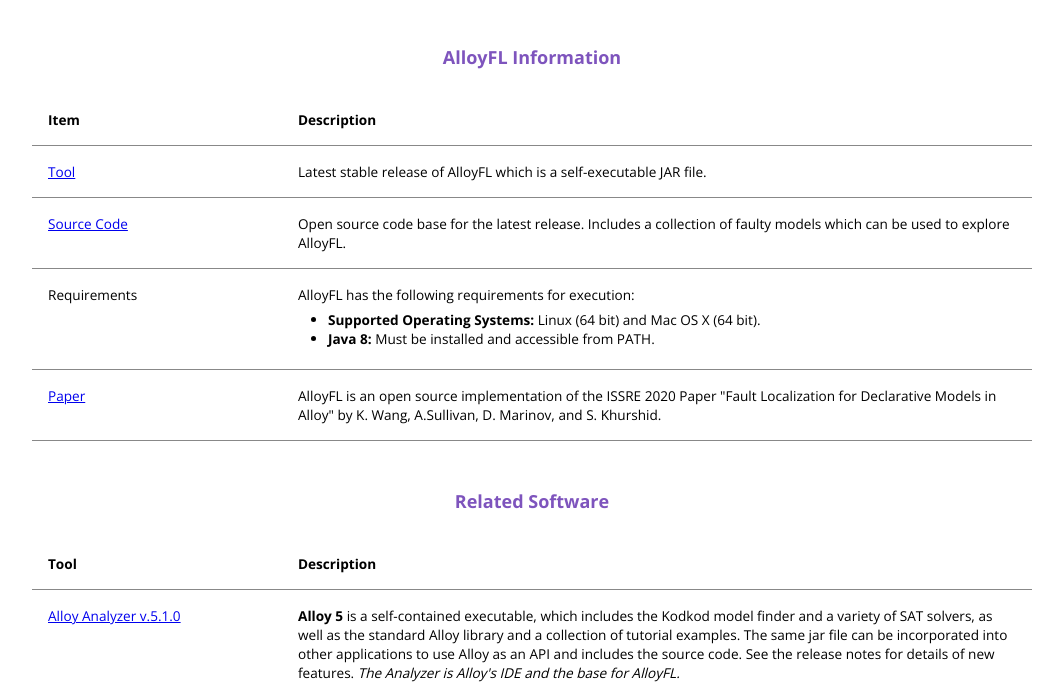
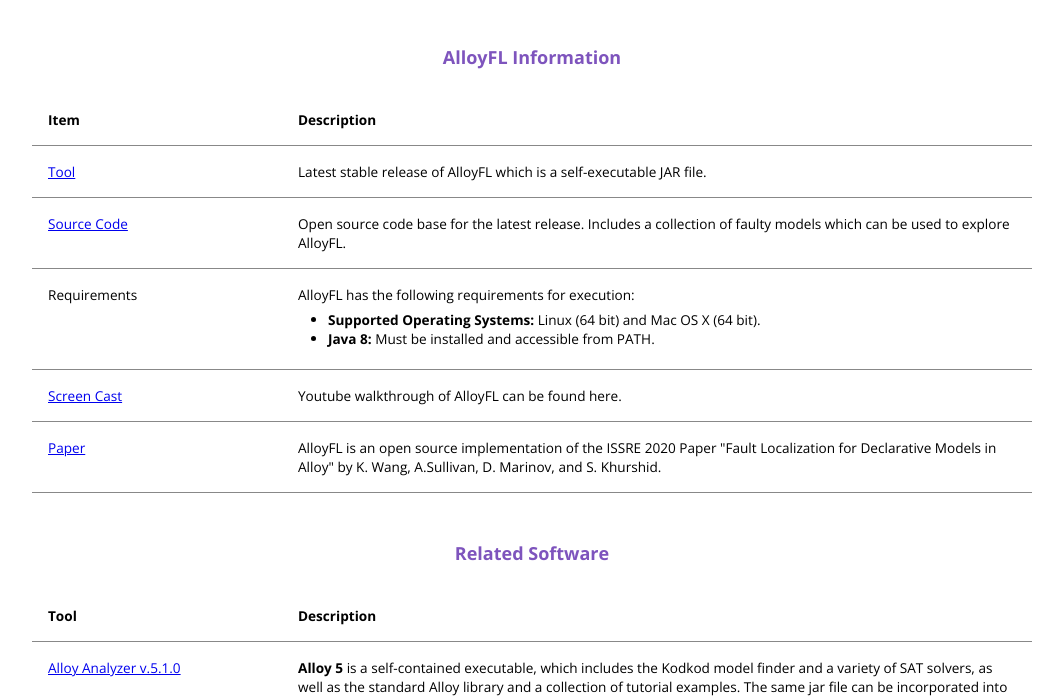
Before and after one commit to AlloyFL/AlloyFL.github.io, a plain HTML site: page index.html in a window 1280 px wide. Shown: the part 100-796 px from the top of the page, without its empty margins (108-1171 px from the left). Drawn offline with nearby package versions, Linux system fonts and the light colour scheme.

Commit message:
Update index.html

```diff
--- a/index.html
+++ b/index.html
@@ -50,6 +50,14 @@
             </td>
 		  </tr>
 		  <tr>
+			   <tr>
+		   <td>
+   <a href="https://www.youtube.com/watch?v=ZwgP58Nsbx8">Screen Cast</a>
+	</td>
+            <td>
+			Youtube walkthrough of AlloyFL can be found here.
+            </td>
+		  </tr>
 		   <td>
    <a href="https://ieeexplore.ieee.org/document/9251074">Paper</a>
 	</td>
```
